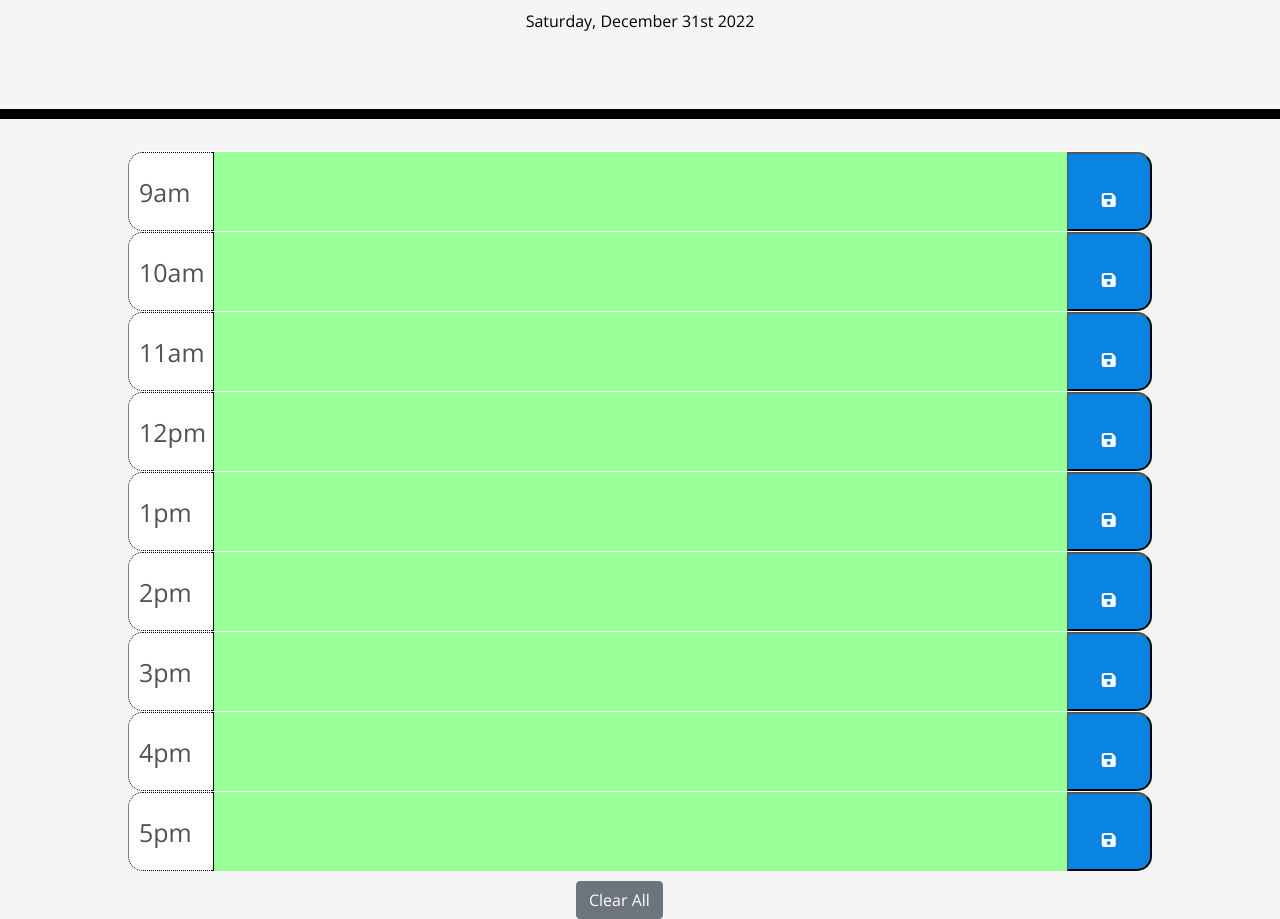
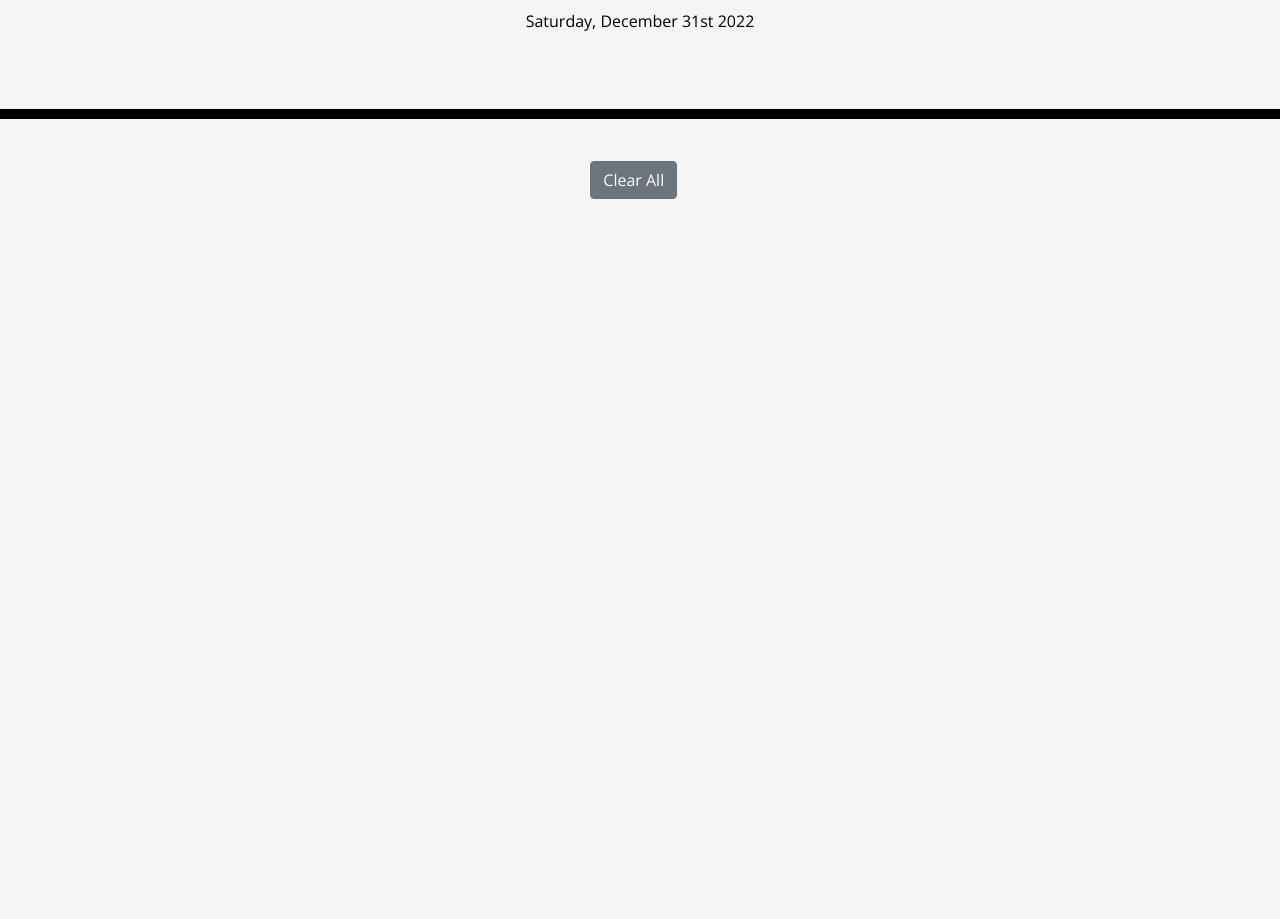
Before and after one commit to Nick-Menzhuber/calendar-app-challenge-2, a plain HTML site: page index.html in a window 1280 px wide. Shown: the part 181-1100 px from the top of the page. After the commit the page ends 800 px from the top, so only its background shows below. Drawn offline with nearby package versions, Linux system fonts and the light colour scheme.

Commit message:
resets to starter code keeping just the moment.js bit

```diff
--- a/assets/js/script.js
+++ b/assets/js/script.js
@@ -1,5 +1,3 @@
-
-
 $(document).ready(function () {
     //sets current day and hour
     let currentDay = moment().format("dddd, MMMM Do YYYY");
@@ -7,51 +5,4 @@ $(document).ready(function () {
     displayDate.innerHTML = currentDay;
     let currentHour = moment().format("HH");
 
-    // gives button functionality to clear local storage
-    $("#clearFieldsBtn").click(function (event) {
-      event.preventDefault;
-      $("textarea").val("");
-      localStorage.clear();
-    });
-
-    //looks at hour from every time slot and compares it to the actual time
-    $(".time-div").each(function () {
-      var timeDiv = $(this).attr("id").split("-")[1];
-
-      if (currentHour == timeDiv) {
-        $(this).addClass("present-hour");
-        $(this).children(".description").addClass("white-text");
-      } else if (currentHour < timeDiv) {
-        $(this).removeClass("present-hour");
-        $(this).addClass("future-hour");
-      } else if (currentHour > timeDiv) {
-        $(this).removeClass("future-hour");
-        $(this).addClass("past-hour");
-      }
-    });
-
-    //takes values from time and value divs and saves them to local storage
-    $(".saveBtn").click(function (event) {
-      event.preventDefault();
-      $(".event-saved-wrapper").show(1000)
-        setInterval(function (){
-            $(".event-saved-wrapper").hide()
-        }, 3000)
-      var value = $(this).siblings(".time-block").val();
-      var time = $(this).parent().attr("id").split("-")[1];
-      localStorage.setItem(time, value);
-    });
-
-
-
-    //takes items from local storage and displays them in correct slots
-    $("#hour-09 .time-block").val(localStorage.getItem("09"));
-    $("#hour-10 .time-block").val(localStorage.getItem("10"));
-    $("#hour-11 .time-block").val(localStorage.getItem("11"));
-    $("#hour-12 .time-block").val(localStorage.getItem("12"));
-    $("#hour-13 .time-block").val(localStorage.getItem("13"));
-    $("#hour-14 .time-block").val(localStorage.getItem("14"));
-    $("#hour-15 .time-block").val(localStorage.getItem("15"));
-    $("#hour-16 .time-block").val(localStorage.getItem("16"));
-    $("#hour-17 .time-block").val(localStorage.getItem("17"));
   });
--- a/index.html
+++ b/index.html
@@ -28,78 +28,7 @@
         <div class="event-saved-wrapper">
             <p id="event-saved">Appointment added to <span class="local-storage-span">local storage</span>✅</p>
         </div>
-        <div id="hour-09" class="row time-div">
-            <div class="col-md-1 hour"><span id="9">9am</span></div>
-            <textarea class="col-md-10 time-block description"></textarea>
-            <button class="col-md-1 saveBtn">
-                <i class="fa-solid fa-floppy-disk"></i>
-            </button>
-        </div>
 
-        <div id="hour-10" class="row time-div">
-            <div class="col-md-1 hour"><span id="10">10am</span></div>
-            <textarea class="col-md-10 time-block description"></textarea>
-            <button class="col-md-1 saveBtn">
-                <i class="fa-solid fa-floppy-disk"></i>
-            </button>
-        </div>
-
-        <div id="hour-11" class="row time-div">
-            <div class="col-md-1 hour"><span id="11">11am</span></div>
-            <textarea class="col-md-10 time-block description"></textarea>
-            <button class="col-md-1 saveBtn">
-                <i class="fa-solid fa-floppy-disk"></i>
-            </button>
-        </div>
-
-        <div id="hour-12" class="row time-div">
-            <div class="col-md-1 hour"><span id="12">12pm</span></div>
-            <textarea class="col-md-10 time-block description"></textarea>
-            <button class="col-md-1 saveBtn">
-                <i class="fa-solid fa-floppy-disk"></i>
-            </button>
-        </div>
-
-        <div id="hour-13" class="row time-div">
-            <div class="col-md-1 hour"><span id="13">1pm</span></div>
-            <textarea class="col-md-10 time-block description"></textarea>
-            <button class="col-md-1 saveBtn">
-                <i class="fa-solid fa-floppy-disk"></i>
-            </button>
-        </div>
-
-        <div id="hour-14" class="row time-div">
-            <div class="col-md-1 hour"><span id="14">2pm</span></div>
-            <textarea class="col-md-10 time-block description"></textarea>
-            <button class="col-md-1 saveBtn">
-                <i class="fa-solid fa-floppy-disk"></i>
-            </button>
-        </div>
-
-        <div id="hour-15" class="row time-div">
-            <div class="col-md-1 hour"><span id="15">3pm</span></div>
-            <textarea class="col-md-10 time-block description"></textarea>
-            <button class="col-md-1 saveBtn">
-                <i class="fa-solid fa-floppy-disk"></i>
-            </button>
-        </div>
-
-        <div id="hour-16" class="row time-div">
-            <div class="col-md-1 hour n"><span id="16">4pm</span></div>
-            <textarea class="col-md-10 time-block description"></textarea>
-            <button class="col-md-1 saveBtn">
-                <i class="fa-solid fa-floppy-disk"></i>
-            </button>
-        </div>
-
-        <div id="hour-17" class="row time-div">
-            <div class="col-md-1 hour"><span id="17">5pm</span></div>
-            <textarea class="col-md-10 time-block description"></textarea>
-            <button class="col-md-1 saveBtn">
-                <i class="fa-solid fa-floppy-disk"></i>
-            </button>
-        </div>
-    </div>
     <div class="button-container">
         <button id="clearFieldsBtn" type="button" class="btn btn-secondary" aria-label="clear fields button">
             Clear All
```
Also changed, not shown: 2 other files.
